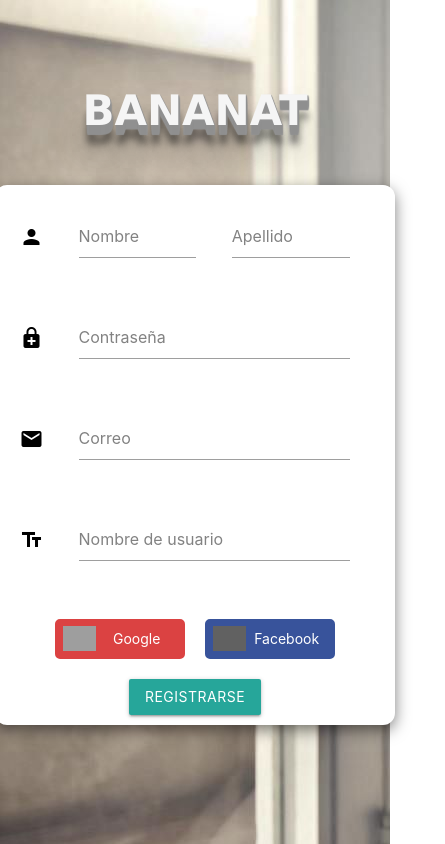
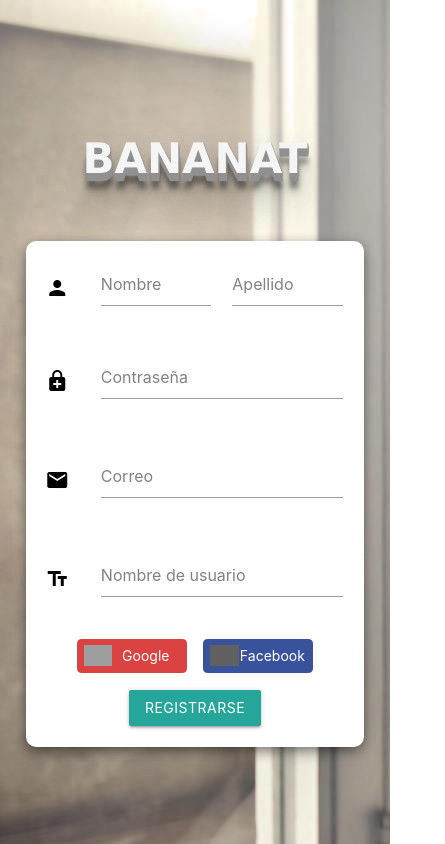
Before and after one commit to SyTW2019/E07, an Angular app in the folder Pruebas/Angular-Back/bananat/: page /register in a window 390 px wide. Shown: the whole page, 445 px wide, since content can reach past the window. Built offline with nearby package versions, Linux system fonts and the light colour scheme; grey boxes are pictures that could not be loaded.

Commit message:
Corrección responsive register

```diff
--- a/Pruebas/Angular-Back/bananat/src/app/components/register/register.component.css
+++ b/Pruebas/Angular-Back/bananat/src/app/components/register/register.component.css
@@ -22,84 +22,88 @@
   }
 
 .app_name {
+    margin-bottom: 7vh;
     text-transform: uppercase;
     font-family: verdana;
     font-size: 3em;
     font-weight: 700;
     color: #f5f5f5;
-    text-shadow: 1px 1px 1px #919191, 1px 2px 1px #919191, 1px 3px 1px #919191, 1px 4px 1px #919191, 1px 5px 1px #919191, 1px 6px 1px #919191, 1px 7px 1px #919191, 1px 8px 1px #919191, 1px 9px 1px #919191, 1px 10px 1px #919191, 1px 18px 6px rgba(16, 16, 16, 0.4), 1px 22px 10px rgba(16, 16, 16, 0.2), 1px 25px 35px rgba(16, 16, 16, 0.2), 1px 30px 60px rgba(16, 16, 16, 0.4);
+    text-shadow: 0.1vh 0.1vh 0.1vh #919191, 0.1vh 0.2vh 0.1vh #919191, 0.1vh 0.3vh 0.1vh #919191, 0.1vh 0.4vh 0.1vh #919191, 0.1vh 0.5vh 0.1vh #919191, 0.1vh 0.6vh 0.1vh #919191, 0.1vh 0.7vh 0.1vh #919191, 0.1vh 0.8vh 0.1vh #919191, 0.1vh 0.9vh 0.1vh #919191, 0.1vh 1vh 0.1vh #919191, 0.1vh 1.8vh 0.6vh rgba(16, 16, 16, 0.4), 0.1vh 2.2vh 1vh rgba(16, 16, 16, 0.2), 0.1vh 2.5vh 3.5vh rgba(16, 16, 16, 0.2), 0.1vh 3vh 6vh rgba(16, 16, 16, 0.4);
     text-align: center;
 }
 
 section {
-    flex-direction: column;
     display: flex;
     align-items: center;
     justify-content: center;
+    flex-direction: column;
     height: 100vh;
-    width: 500px;
-    padding-bottom: 70px;
+    width: 100vw;
 }
 
 .register {
-    width: 400px;
-    box-shadow: 0 5px 15px rgba(0, 0, 0, .5);
-    border-radius: 12px;
+    display: flex;
+    flex-direction: column;
+    justify-content: center;
+    align-items: center;
+    height: 60vh;
+    width: 40vh;
+    box-shadow: 0 0.5vh 1.5vh rgba(0, 0, 0, .5);
+    border-radius: 1.2vh;
     color: #000;
     overflow: hidden;
     background-color: white;
-    align-items: center;
-    flex-direction: column;
-    display: flex;
 }
 
-.col {
+.formulario {
+    display: flex;
+    justify-content: center;
+    align-items: flex-start;
+    flex-direction: column;
     position: relative;
-    padding-left: 10px;
+    padding-left: 1vh;
     z-index: 2;
-    margin: 15px;
-    width: 400px;
 }
 
 .input-field label {
     color: black;
 }
 
-.row {
+.field {
     display: flex;
+    justify-content: center;
     align-items: center;
-    margin-right: 20px;
+    margin-right: 2vh;
+    width: 100%;
 }
 
 .material-icons {
-    height: 30px;
-    margin: 25px;
+    height: 3vh;
+    margin: 2.5vh;
     color: black;
     z-index: 2;
-    /* No funciona */
 }
 
 input {
     position: relative;
-    padding-left: 10px;
+    padding-left: 1vh;
     z-index: 2;
-    border-width: 2px;
+    border-width: 0.2vh;
     border-color: black;
     border-style: solid;
-    border-radius: 5px;
-    margin: 15px;
-    width: 400px;
+    border-radius: 0.5vh;
+    margin: 1.5vh;
 }
 
 .register_button
 {
-    margin-bottom: 10px;
-    margin-top: 20px;
+    margin-bottom: 1vh;
+    margin-top: 2vh;
 }
 
 .socialnetworkregister.flex-container
 {
-    height: 40px;
+    height: 4vh;
     width: 80%;
     display: flex;
     justify-content: center;
@@ -110,14 +114,14 @@ input {
 
 .google_register
 {
-    width: 130px;
+    width: 13vh;
     height: inherit;
-    border-radius: 5px;
+    border-radius: 0.5vh;
     border-style: solid;
-    border-width: 2px;
+    border-width: 0.2vh;
     border-color: #db4242;
     background-color: #db4242;
-    margin: 10px;
+    margin: 1vh;
     display: flex;
     flex-direction: row;
     align-items: center;
@@ -125,7 +129,7 @@ input {
 
 #googleCustomBtn
 {
-    width: 90px;
+    width: 9vh;
     display: flex;
     justify-content: center;
     color: white;
@@ -145,7 +149,7 @@ span.label
 .GIcon
 {
     background: url("../../assets/img/google_icon.png")  no-repeat;
-    height: 25px;
+    height: 2.5vh;
 }
 
 .google_register:hover {
@@ -163,14 +167,14 @@ span.label
 
 .fbIcon
 {
-    height: 25px;
+    height: 2.5vh;
     filter: invert(100%);
     background-image: url("../../assets/img/facebook_icon.png") no-repeat;
 }
 
 #facebookCustomBtn
 {
-    width: 90px;
+    width: 9vh;
     display: flex;
     justify-content: center;
     color: white;
@@ -178,14 +182,14 @@ span.label
 
 .facebook_register
 {
-    width: 130px;
+    width: 13vh;
     height: inherit;
-    border-radius: 5px;
+    border-radius: 0.5vh;
     border-style: solid;
-    border-width: 2px;
+    border-width: 0.2vh;
     border-color: #38539B;
     background-color: #38539B;
-    margin: 10px;
+    margin: 1vh;
     display: flex;
     flex-direction: row;
     align-items: center;
@@ -199,7 +203,3 @@ span.label
 }
 
 /*******************************************************/
-
-h1 {
-    margin-bottom: 10%;
-}
--- a/Pruebas/Angular-Back/bananat/src/app/components/register/register.component.html
+++ b/Pruebas/Angular-Back/bananat/src/app/components/register/register.component.html
@@ -1,8 +1,8 @@
 <section>
     <h1 class="app_name" tabindex="0">BANANAT</h1>
     <div class="register">
-        <form class="col s12">
-            <div class="row">
+        <form class="col s12 m12 l12 formulario">
+            <div class="row field">
                 <i class="material-icons">person</i>
                 <div class="namefield col s8 m8 l12">
                     <input id="first_name" type="text" placeholder="Nombre" name="name" [(ngModel)]="name">
@@ -11,21 +11,21 @@
                     <input id="surname" type="text" placeholder="Apellido" name="surname" [(ngModel)]="surname">
                 </div>
             </div>
-            <div class="row">
+            <div class="row field">
                 <i class="material-icons">enhanced_encryption</i>
-                <div class="input-field col s12">
+                <div class="input-field col s12 m12 l12">
                     <input id="password" type="password" class="validate" placeholder="Contraseña" name="pwd" [(ngModel)]="pwd">
                 </div>
             </div>
-            <div class="row">
+            <div class="row field">
                 <i class="material-icons">email</i>
-                <div class="input-field col s12">
+                <div class="input-field col s12 m12 l12">
                     <input id="email" type="email" class="validate" placeholder="Correo" name="mail" [(ngModel)]="mail">
                 </div>
             </div>
-            <div class="row">
+            <div class="row field">
                 <i class="material-icons">text_fields</i>
-                <div class="input-field col s12">
+                <div class="input-field col s12 m12 l12">
                     <input id="username" type="text" class="validate" placeholder="Nombre de usuario">
                 </div>
 
```
